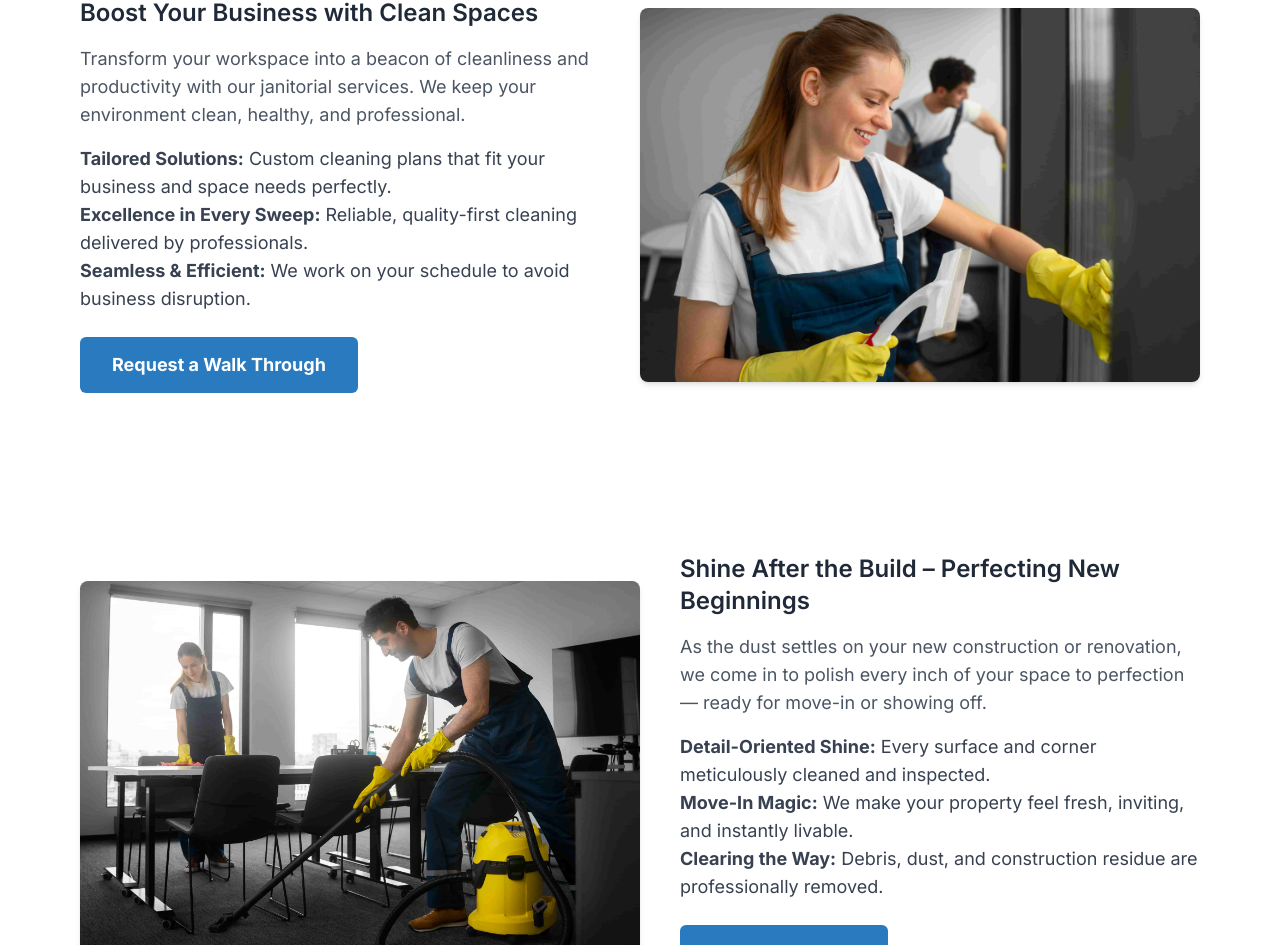
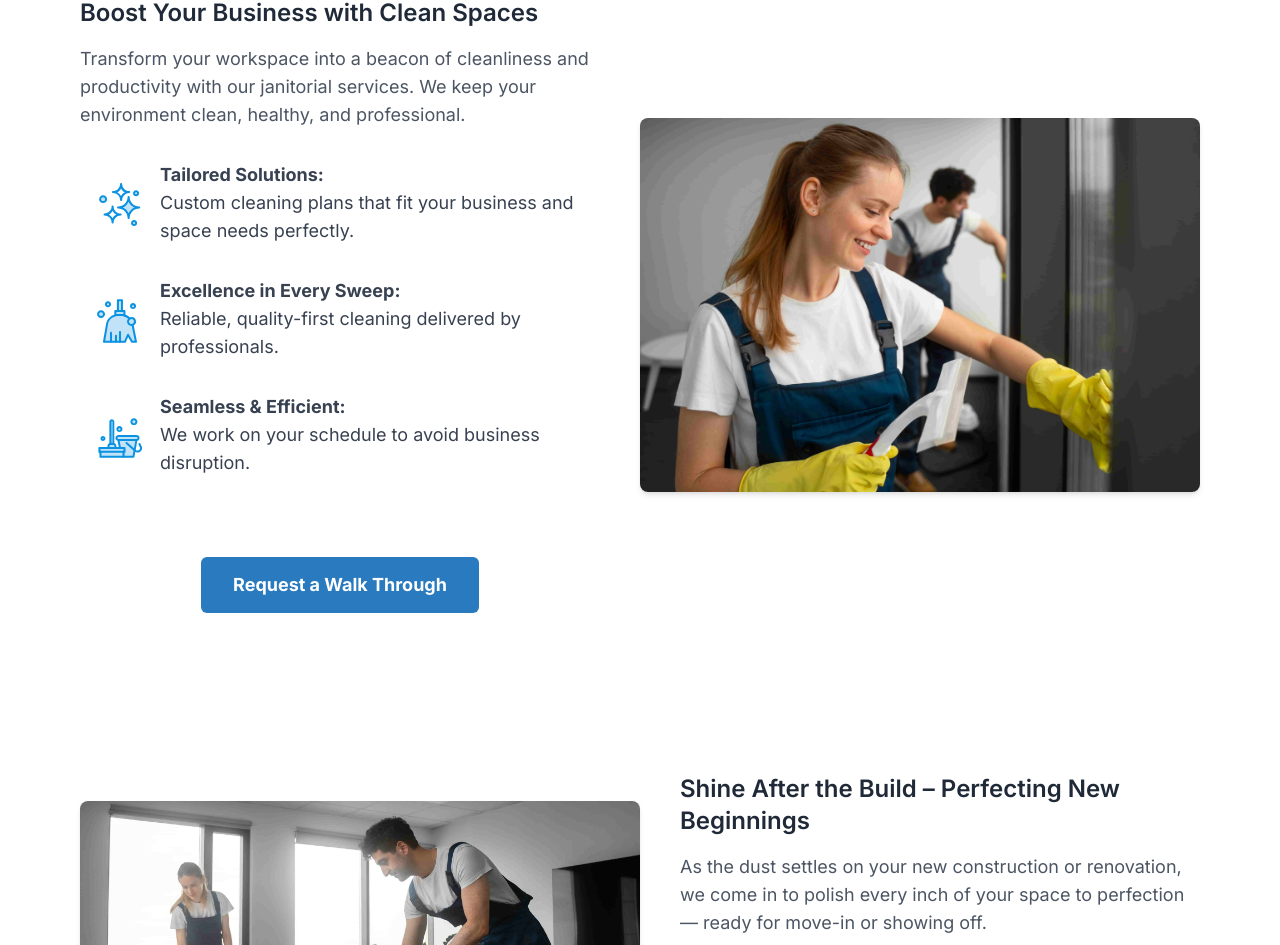
Before and after one commit to Sumit-tech-joshi/splash-pro, a React (Create React App) app: page / in a window 1280 px wide. Shown: the part 2594-3539 px from the top of the page. Built offline with nearby package versions, Linux system fonts and the light colour scheme.

Commit message:
Change in service section style

```diff
--- a/src/components/home/ServiceSection.jsx
+++ b/src/components/home/ServiceSection.jsx
@@ -51,8 +51,8 @@ const BenefitSection = () => {
                   <div>
                     <div className="font-bold">Initial & Deep Cleaning:</div>
                     <p>
-                    Perfect for first-timers or heavy cleans, taking up to twice the usual
-                  time to get it right.
+                      Perfect for first-timers or heavy cleans, taking up to
+                      twice the usual time to get it right.
                     </p>
                   </div>
                 </li>
@@ -62,8 +62,8 @@ const BenefitSection = () => {
                   <div>
                     <div className="font-bold">Move Out Clean:</div>
                     <p>
-                    Moving? Let us handle the
-                  final shine before you say goodbye.
+                      Moving? Let us handle the final shine before you say
+                      goodbye.
                     </p>
                   </div>
                 </li>
@@ -76,7 +76,6 @@ const BenefitSection = () => {
                   Request a Service
                 </a>
               </div>
-
             </div>
           </div>
 
@@ -96,26 +95,51 @@ const BenefitSection = () => {
                 productivity with our janitorial services. We keep your
                 environment clean, healthy, and professional.
               </p>
-              <ul class="text-gray-700">
-                <li>
-                  <strong>Tailored Solutions:</strong> Custom cleaning plans
-                  that fit your business and space needs perfectly.
+
+              <ul class="text-lg text-gray-700 text-lg">
+                <li className="flex mt-8">
+                  <img src={shine} className="w-20 h-20 mt-1 shrink-0" />
+                  <div>
+                    <div className="font-bold">Tailored Solutions:</div>
+                    <p>
+                      Custom cleaning plans that fit your business and space
+                      needs perfectly.
+                    </p>
+                  </div>
                 </li>
-                <li>
-                  <strong>Excellence in Every Sweep:</strong> Reliable,
-                  quality-first cleaning delivered by professionals.
+
+                <li className="flex mt-8">
+                  <img
+                    src={cleaningBrush}
+                    className="w-20 h-20 mt-1 shrink-0"
+                  />
+                  <div>
+                    <div className="font-bold">Excellence in Every Sweep:</div>
+                    <p>
+                      Reliable, quality-first cleaning delivered by
+                      professionals.
+                    </p>
+                  </div>
                 </li>
-                <li>
-                  <strong>Seamless & Efficient:</strong> We work on your
-                  schedule to avoid business disruption.
+
+                <li className="flex mt-8">
+                  <img src={cleaningKit} className="w-20 h-20 mt-1 shrink-0" />
+                  <div>
+                    <div className="font-bold">Seamless & Efficient:</div>
+                    <p>
+                      We work on your schedule to avoid business disruption.
+                    </p>
+                  </div>
                 </li>
               </ul>
+              <div className=" mt-14 text-center">
                 <a
                   href="#contact"
-                class="mt-6 inline-block btn-primary inline-block mt-10 md:mt-6 !mt-32hover:bg-blue-700 text-white px-6 py-3 rounded-lg font-semibold transition"
+                  className="inline-block btn-primary md:mt-6 !mt-32hover:bg-blue-700 text-white px-6 py-3 rounded-lg font-semibold transition"
                 >
                   Request a Walk Through
                 </a>
+              </div>
             </div>
           </div>
 
```
Lines whose indentation alone changed are shown as unchanged.
